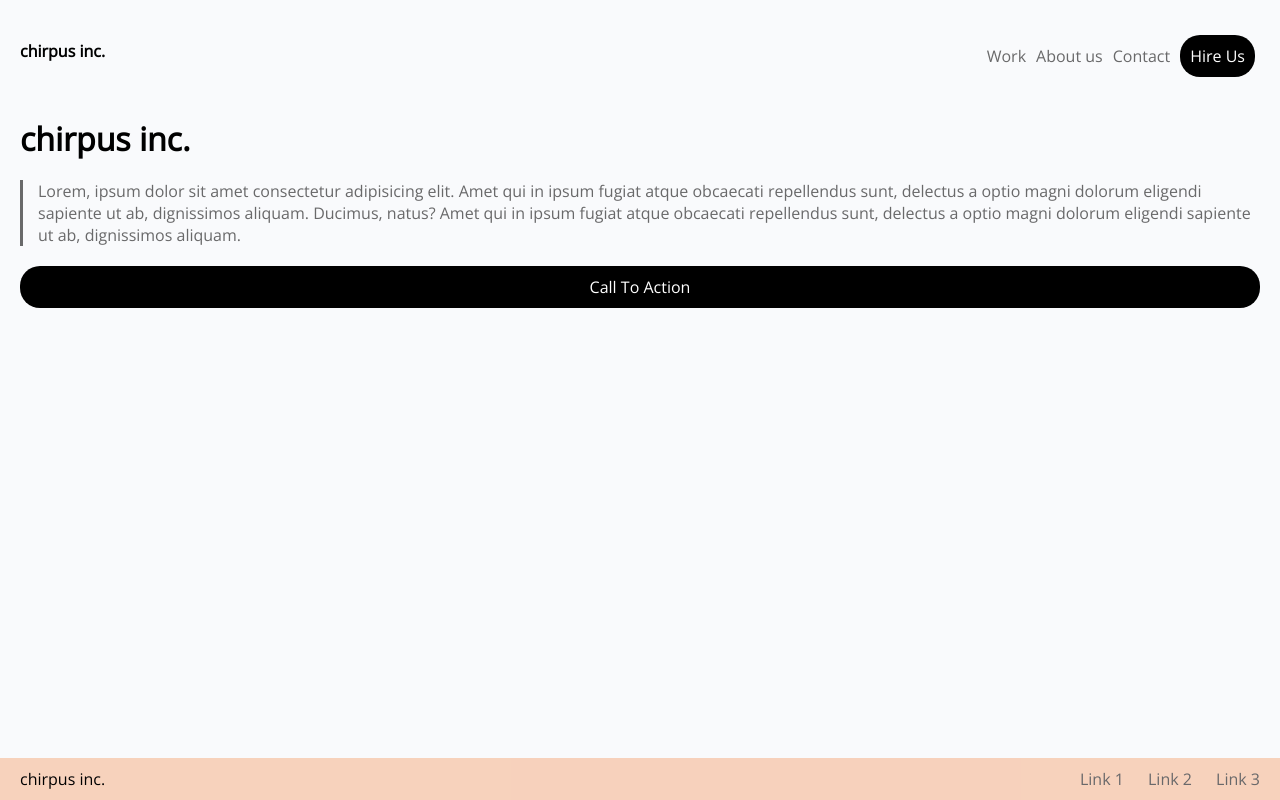
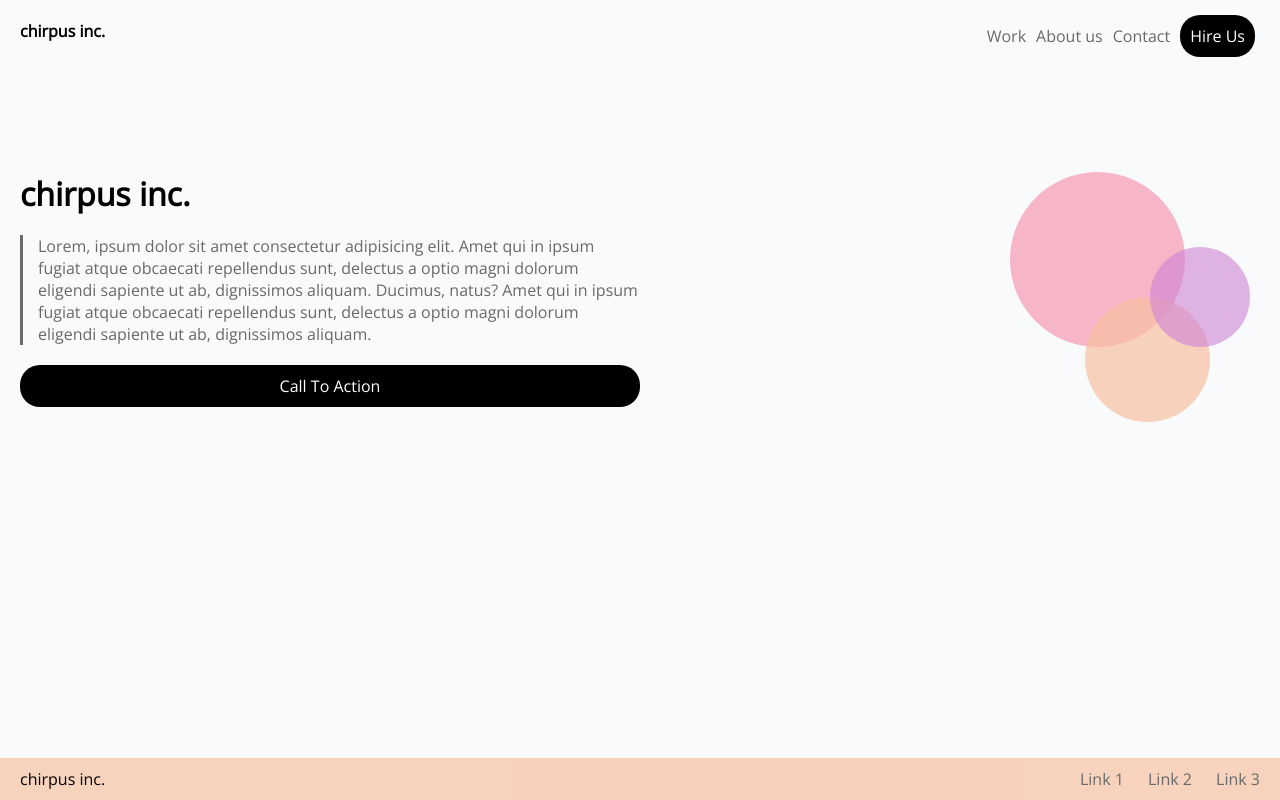
Before and after one commit to JJohns1822/lab1_pt2, a plain HTML site: page index.html in a window 1280 px wide. Drawn offline with nearby package versions, Linux system fonts and the light colour scheme.

Commit message:
final commit

```diff
--- a/index.html
+++ b/index.html
@@ -37,6 +37,11 @@
         </p>
         <a href="#" class="button link">Call To Action</a>
       </section>
+      <section class="circle-container">
+        <div class="pink-circle"></div>
+        <div class="orange-circle"></div>
+        <div class="purple-circle"></div>
+      </section>
     </main>
     <footer class="footer">
       <a href="#" class="company footer-company">chirpus inc.</a>
--- a/style.css
+++ b/style.css
@@ -85,6 +85,9 @@ body {
 }
 
 @media only screen and (min-width: 768px) {
+  body {
+    padding: 0 20px;
+  }
   .header-nav {
     display: flex;
     align-items: center;
@@ -97,4 +100,44 @@ body {
     display: flex;
     align-items: center;
   }
+
+  .main-content {
+    display: flex;
+    padding-top: 75px;
+  }
+
+  .about {
+    flex: 1;
+  }
+
+  .circle-container {
+    flex: 1;
+    position: relative;
+  }
+  .pink-circle {
+    background-color: rgba(247, 136, 167, 0.6);
+    width: 175px;
+    height: 175px;
+    border-radius: 50%;
+    position: absolute;
+    right: 75px;
+  }
+  .orange-circle {
+    background-color: rgba(247, 193, 162, 0.7);
+    width: 125px;
+    height: 125px;
+    border-radius: 50%;
+    position: absolute;
+    top: 125px;
+    right: 50px;
+  }
+  .purple-circle {
+    background-color: rgba(207, 130, 213, 0.6);
+    width: 100px;
+    height: 100px;
+    border-radius: 50%;
+    position: absolute;
+    top: 75px;
+    right: 10px;
+  }
 }
```
